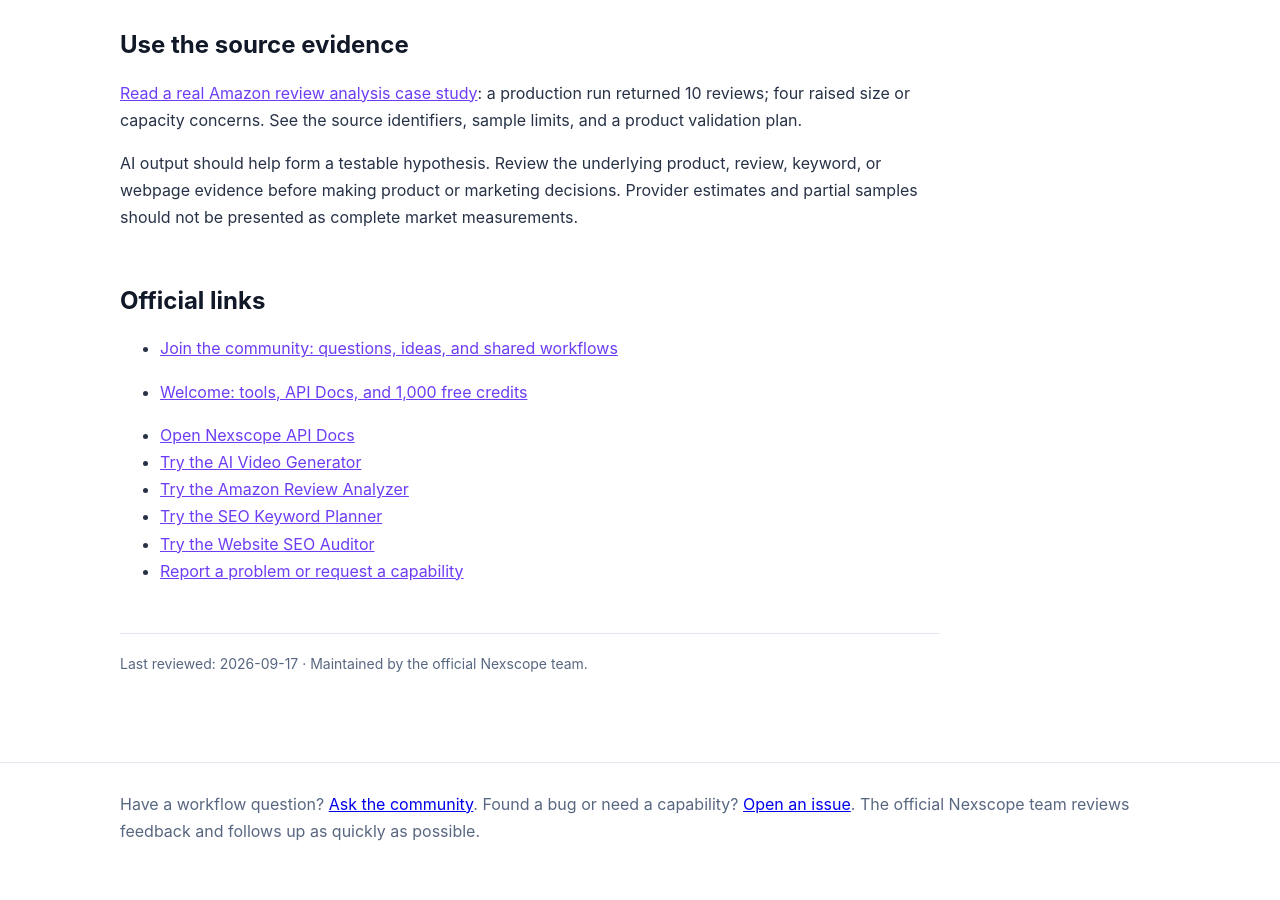
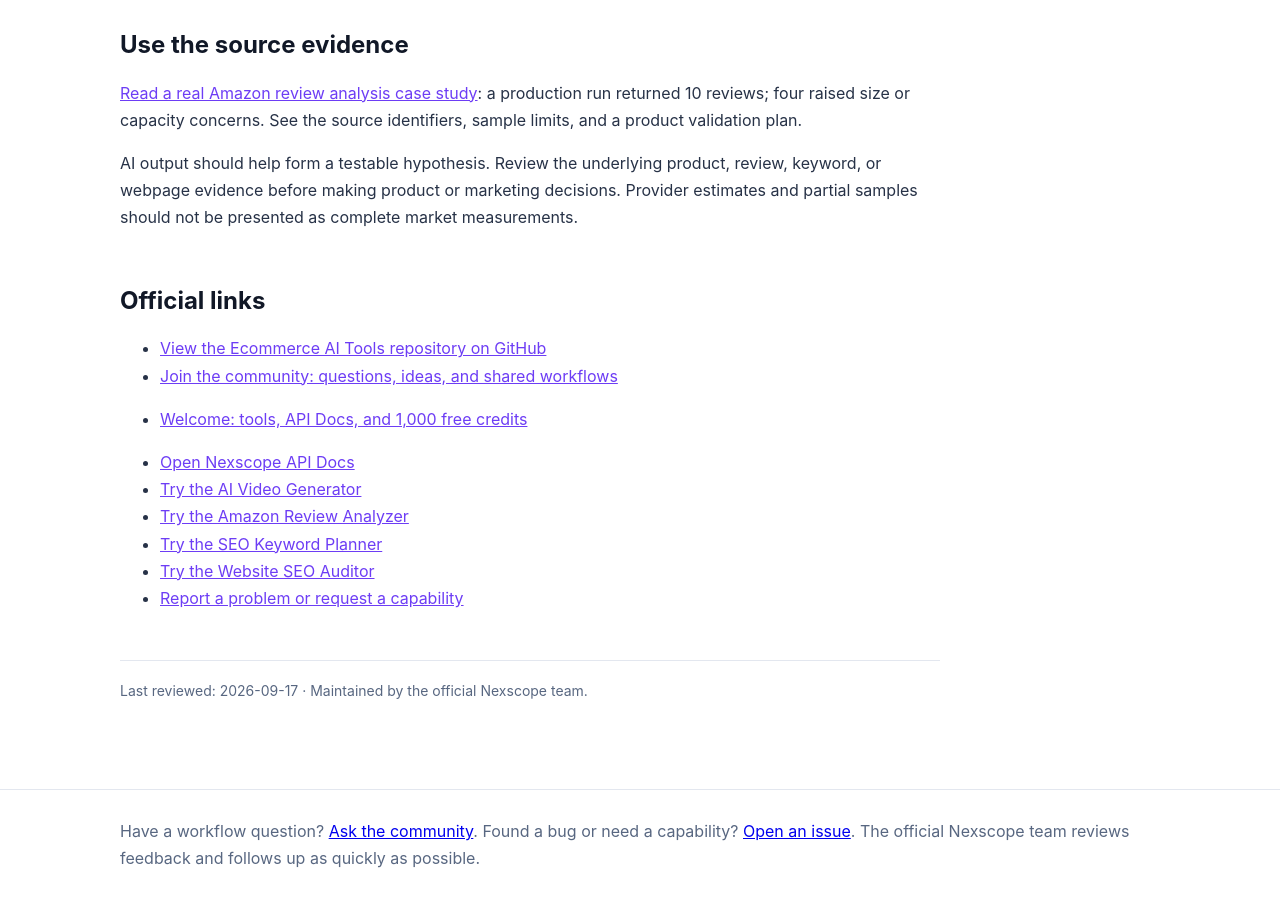
Before and after one commit to nexscope-ai/ecommerce-ai-tools, a Jekyll site: the page built from docs/index.md, in a window 1280 px wide and 900 px high, scrolled down 1617 px. Built offline with Jekyll 4.4.1, drawn with Linux system fonts in a browser that asks for light colours; before the commit the page ends 2490 px from its top, so only the background shows below that.

Commit message:
docs: link indexed guide hub to repository

```diff
--- a/docs/index.md
+++ b/docs/index.md
@@ -42,6 +42,7 @@
 
 ## Official links
 
+- [View the Ecommerce AI Tools repository on GitHub](https://github.com/nexscope-ai/ecommerce-ai-tools/)
 - [Join the community: questions, ideas, and shared workflows](https://github.com/nexscope-ai/ecommerce-ai-tools/discussions)
 - [Welcome: tools, API Docs, and 1,000 free credits](https://github.com/nexscope-ai/ecommerce-ai-tools/discussions/1)
 
```
